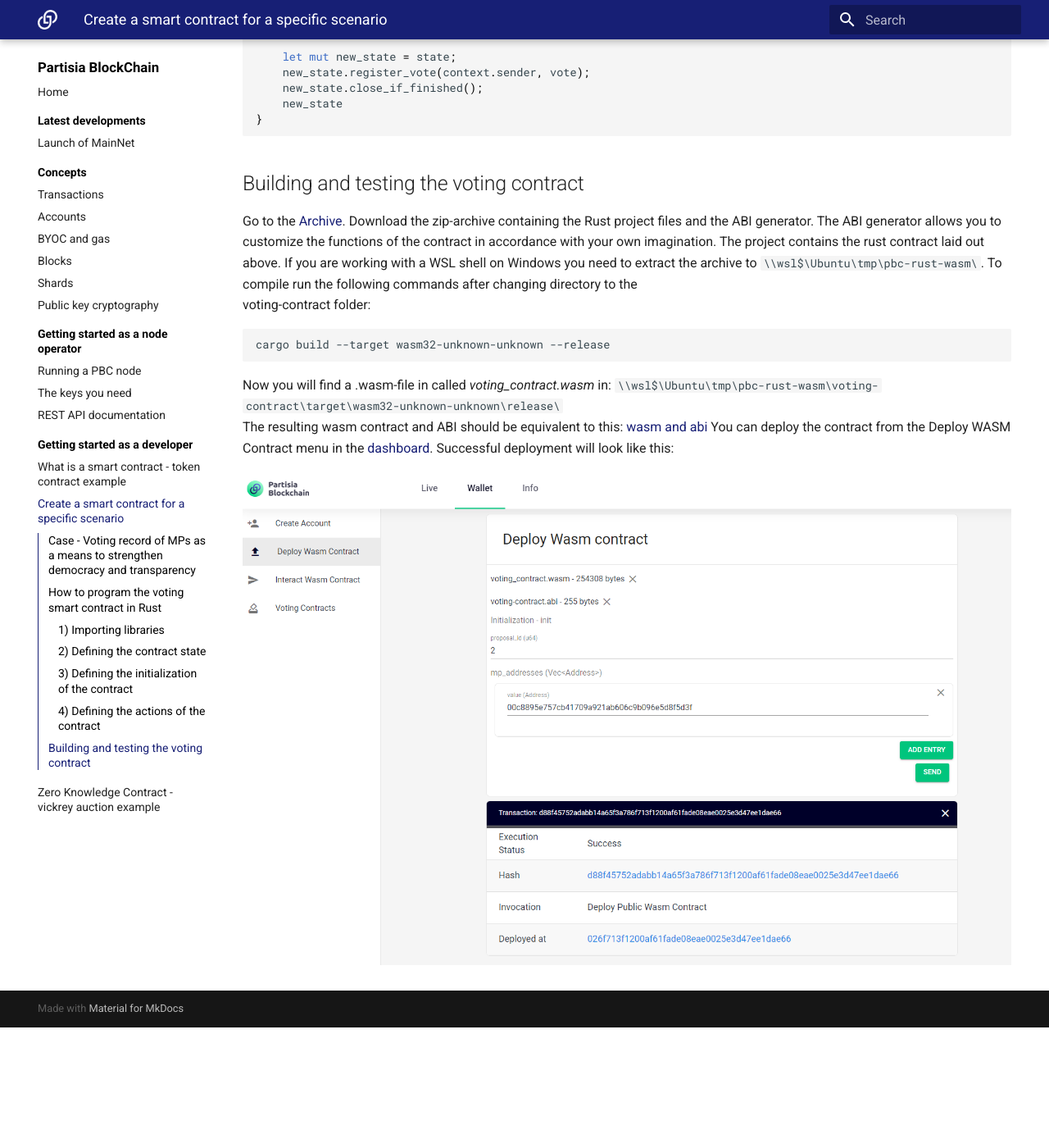
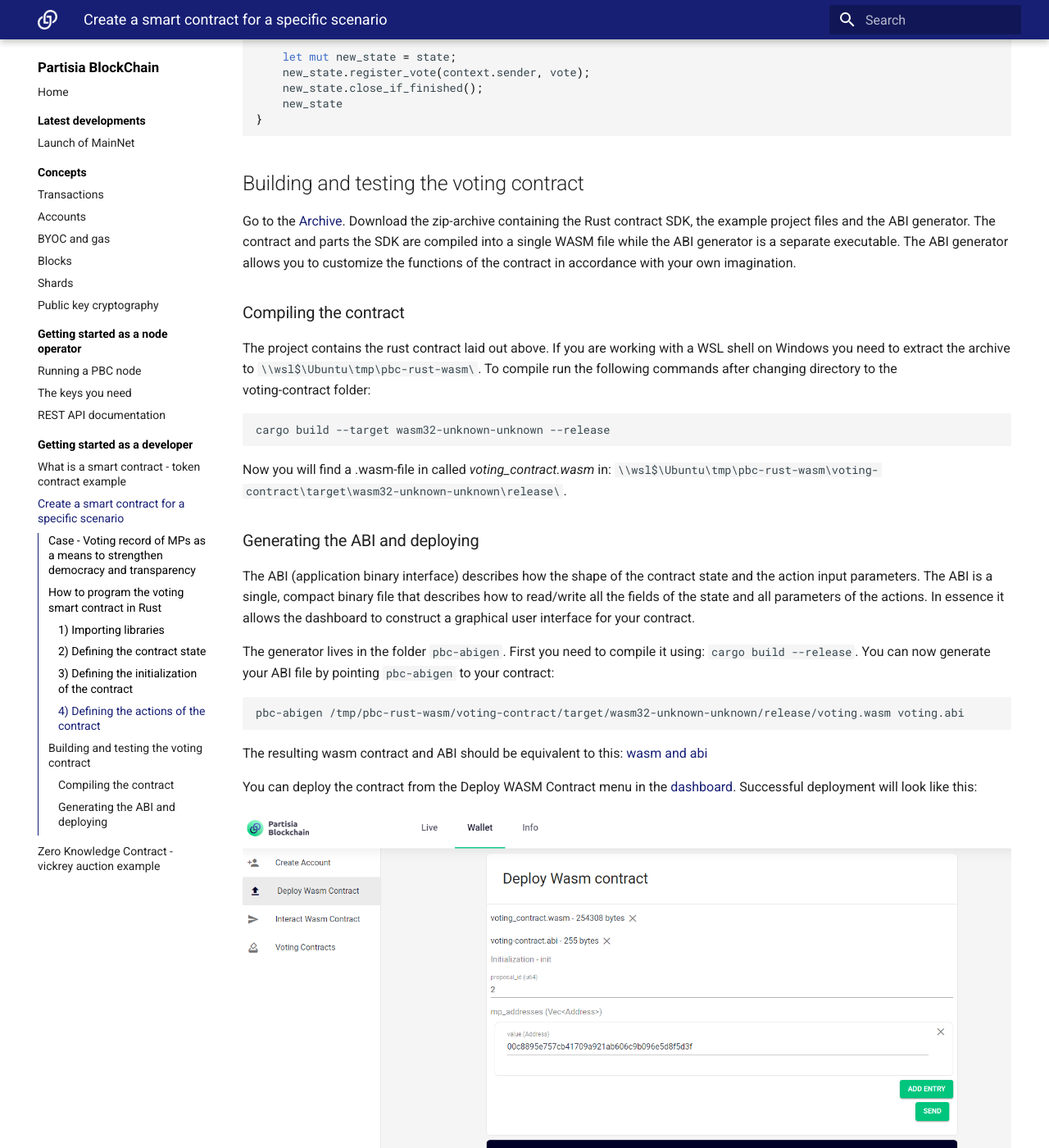
Before and after one commit to 0xSero/partisia-docs, an MkDocs documentation site: the page built from docs/voting-contract.md, in a window 1280 px wide and 1400 px high, scrolled down 3421 px. Shown: the whole window at 82% size. Built offline with MkDocs 1.6.1 and Material for MkDocs 9.7.7, drawn with Linux system fonts in a browser that asks for light colours; a script that is not in the unit is left out; before the commit the page ends 4674 px from its top, so only the background shows below that.

Commit message:
Added a small note regarding the ABI

`````diff
--- a/docs/voting-contract.md
+++ b/docs/voting-contract.md
@@ -171,10 +171,11 @@
 
 ## Building and testing the voting contract
 
-Go to the [Archive](TransferContractv3.zip). Download the zip-archive containing the Rust project
-files and the ABI generator. The ABI generator
-allows you to customize the functions of the contract in accordance with your own imagination. The
-project contains the rust contract laid out above. If you are working with a WSL shell on Windows
+Go to the [Archive](TransferContractv3.zip). Download the zip-archive containing the Rust contract SDK, the example project files and the ABI generator. The contract and parts the SDK are compiled into a single WASM file while the ABI generator is a separate executable. The ABI generator allows you to customize the functions of the contract in accordance with your own imagination.
+
+### Compiling the contract
+
+The project contains the rust contract laid out above. If you are working with a WSL shell on Windows
 you need to extract the archive to `\\wsl$\Ubuntu\tmp\pbc-rust-wasm\`. To compile run the following
 commands after changing directory to the
 voting-contract folder:
@@ -184,8 +185,20 @@
 ````
 
 Now you will find a .wasm-file in called *voting_contract.wasm* in:
-`\\wsl$\Ubuntu\tmp\pbc-rust-wasm\voting-contract\target\wasm32-unknown-unknown\release\`
+`\\wsl$\Ubuntu\tmp\pbc-rust-wasm\voting-contract\target\wasm32-unknown-unknown\release\`.
+
+### Generating the ABI and deploying
+
+The ABI (application binary interface) describes how the shape of the contract state and the action input parameters. The ABI is a single, compact binary file that describes how to read/write all the fields of the state and all parameters of the actions. In essence it allows the dashboard to construct a graphical user interface for your contract.
+
+The generator lives in the folder `pbc-abigen`. First you need to compile it using: `cargo build --release`. You can now generate your ABI file by pointing `pbc-abigen` to your contract:
+
+````bash
+pbc-abigen /tmp/pbc-rust-wasm/voting-contract/target/wasm32-unknown-unknown/release/voting.wasm voting.abi
+````
+
 The resulting wasm contract and ABI should be equivalent to this: [wasm and abi](WASMandABI.zip)
+
 You can deploy the contract from the Deploy WASM Contract menu in
 the [dashboard](https://dashboard.partisiablockchain.com/). Successful deployment will look like
 this:
`````
